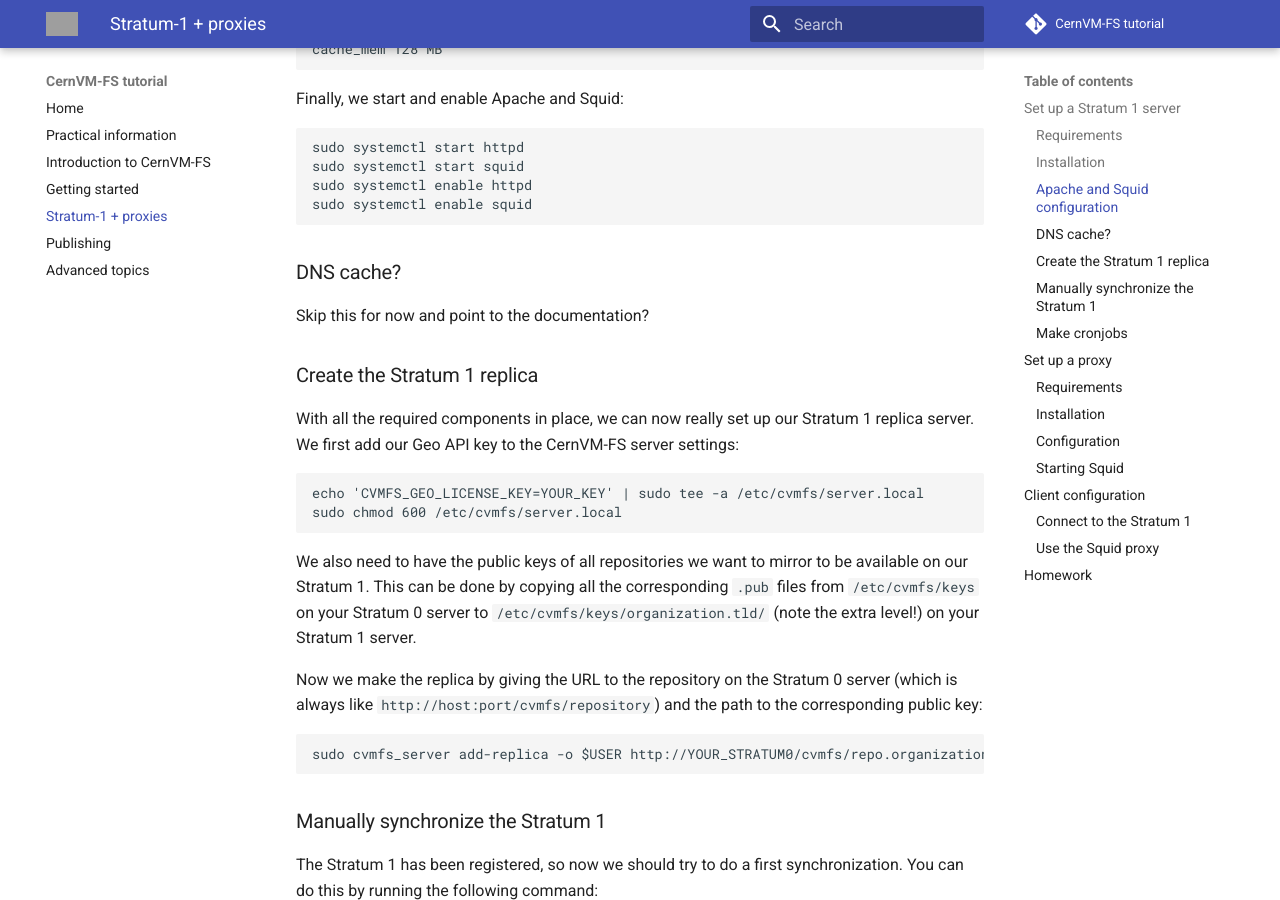
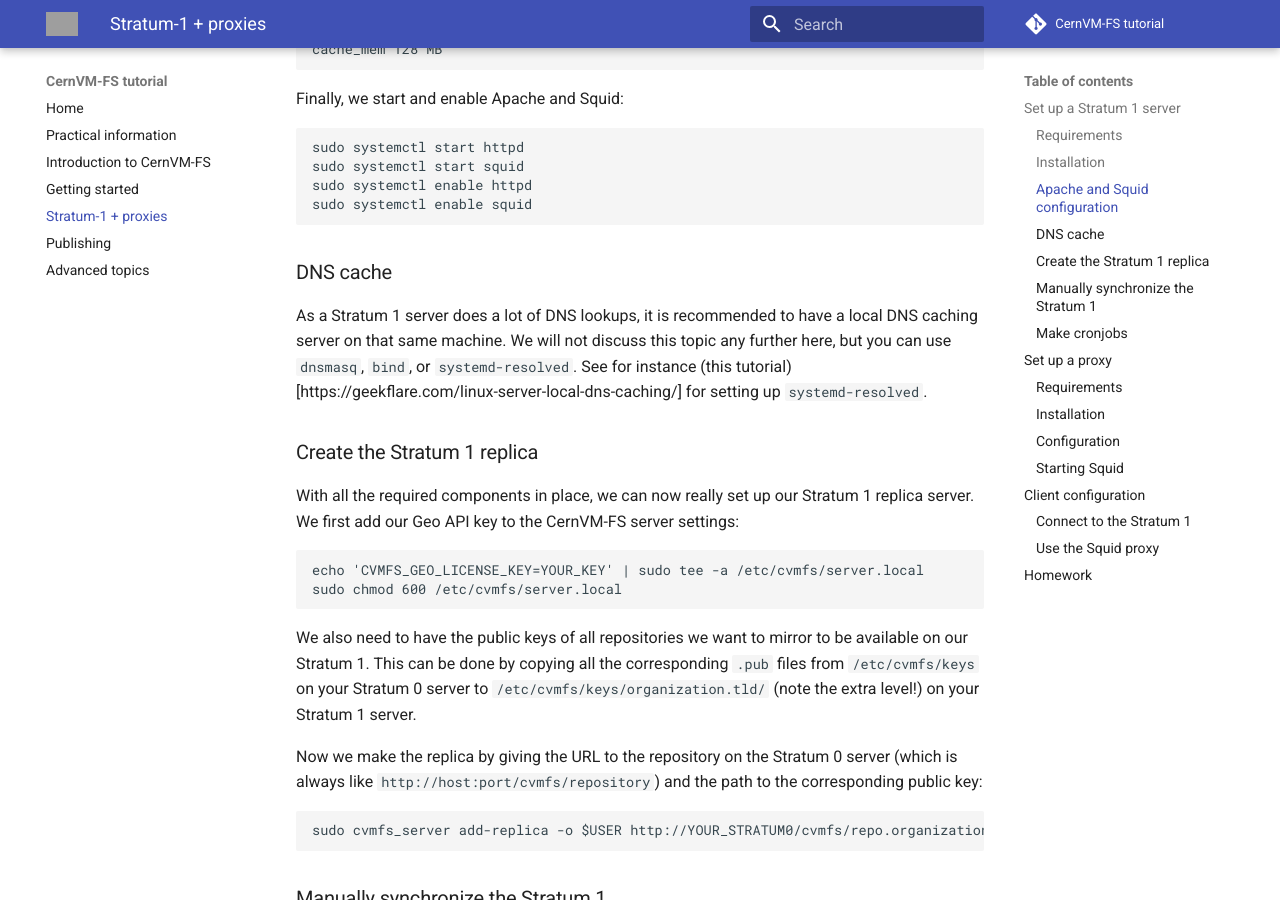
Before and after one commit to cvmfs-contrib/cvmfs-tutorial-2021, an MkDocs documentation site: the page built from docs/03_stratum1_proxies.md, in a window 1280 px wide and 900 px high, scrolled down 1591 px. Built offline with MkDocs 1.6.1 and Material for MkDocs 9.7.7, drawn with Linux system fonts in a browser that asks for light colours; comment, search, counter and statistics services are not loaded; grey boxes are pictures that could not be loaded.

Commit message:
add some notes/link to tutorial about dns caching

````diff
--- a/docs/03_stratum1_proxies.md
+++ b/docs/03_stratum1_proxies.md
@@ -64,8 +64,10 @@
 ```
 
 
-### DNS cache?
-Skip this for now and point to the documentation?
+### DNS cache
+As a Stratum 1 server does a lot of DNS lookups, it is recommended to have a local DNS caching server on that same machine.
+We will not discuss this topic any further here, but you can use `dnsmasq`, `bind`, or `systemd-resolved`.
+See for instance (this tutorial)[https://geekflare.com/linux-server-local-dns-caching/] for setting up `systemd-resolved`.
 
 ### Create the Stratum 1 replica
 With all the required components in place, we can now really set up our Stratum 1 replica server. We first add our Geo API key to the CernVM-FS server settings:
````
